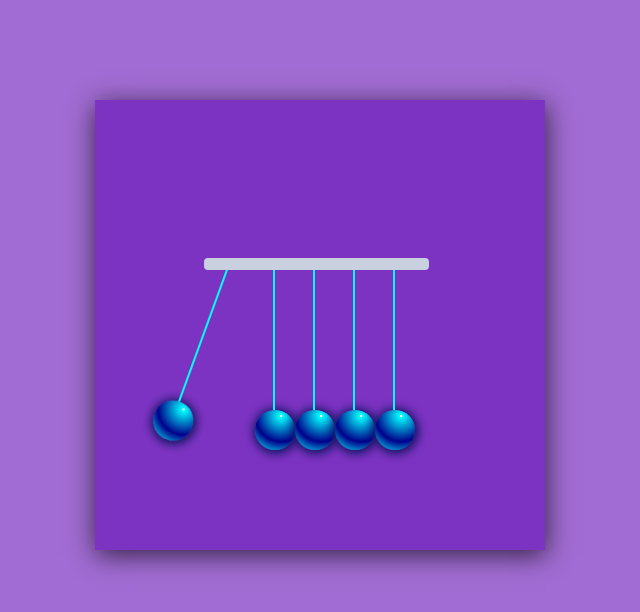
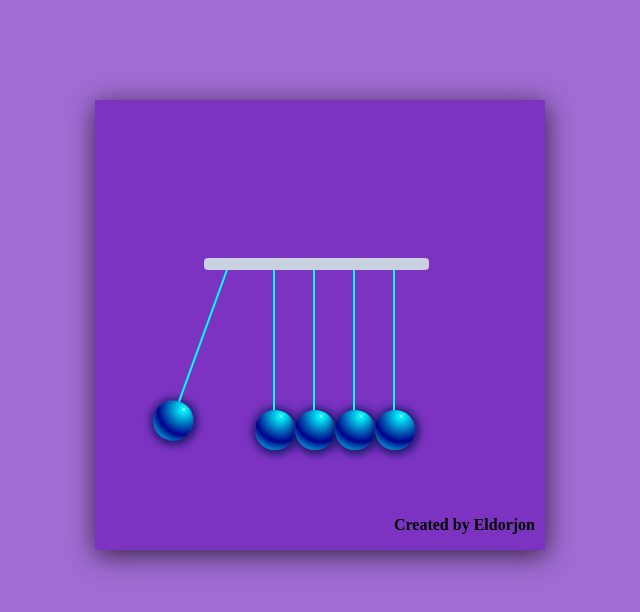
Before and after one commit to eldor2003/eldor2003.github.io, a plain HTML site: page index.html in a window 1280 px wide. Shown: the whole page, without its empty margins (363-1003 px from the left). Drawn offline with Linux system fonts and the light colour scheme.

Commit message:
some changes are added

```diff
--- a/index.html
+++ b/index.html
@@ -15,6 +15,8 @@
             <div class="ball ball-3"></div>
             <div class="ball ball-4"></div>
             <div class="ball ball-5"></div>
-    </div>
-</body>
+            <p class="owner">Created by Eldorjon</p>
+
+        </div>
+ </body>
 </html>
--- a/style.css
+++ b/style.css
@@ -65,3 +65,10 @@ body{
         transform: rotate(-20deg);
     }
 }
+.owner{
+    position: absolute;
+    bottom: 0;
+    right: 10px;
+    font-family: 'Times New Roman', ser serif;
+    font-weight: 800;
+}
```
